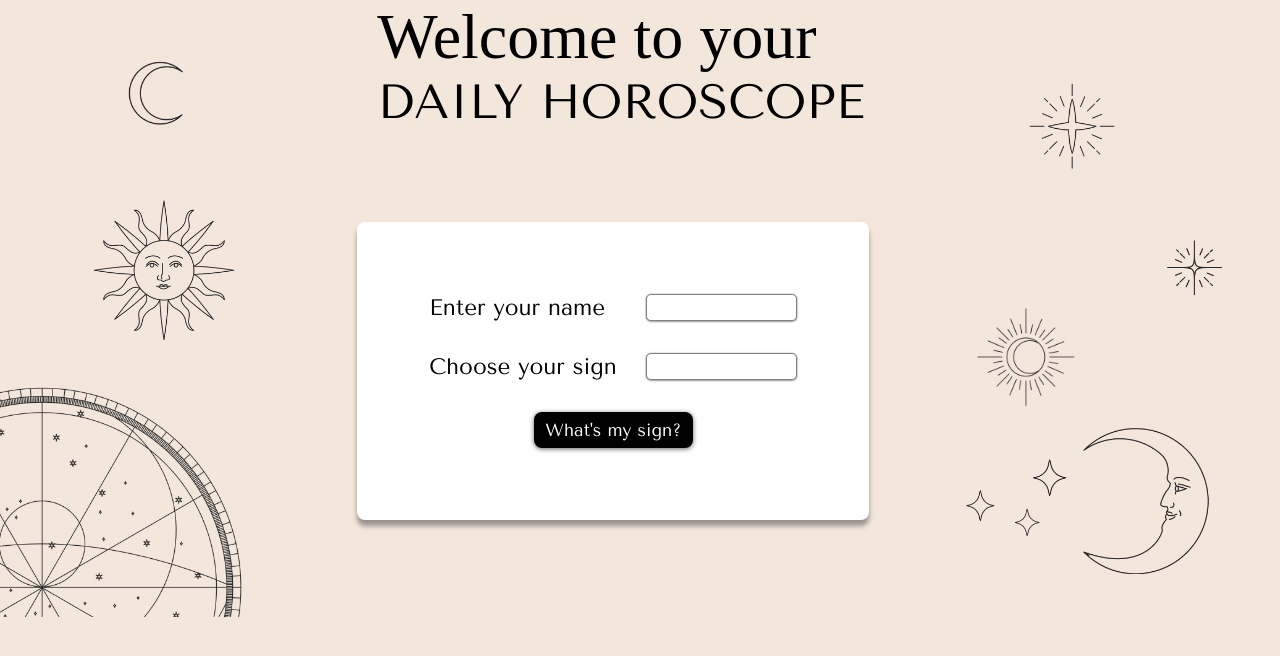
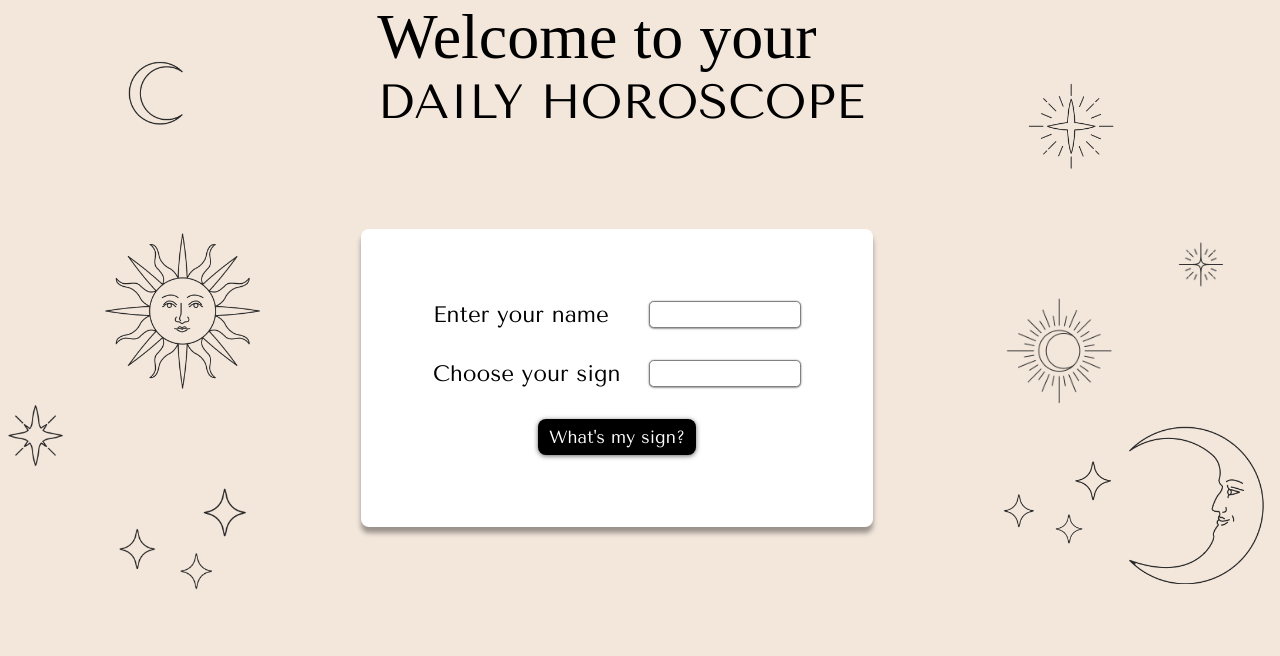
Before and after one commit to ReactFED22G-LMNJ/Horoskop, a React (Vite) app: page / in a window 1280 px wide. Shown: the top 656 px of the page. Built offline with nearby package versions, Linux system fonts and the light colour scheme; a web font is replaced by a local one.

Commit message:
responsiveness on form done, changed some names on header startpage

```diff
--- a/src/components/FormBox.tsx
+++ b/src/components/FormBox.tsx
@@ -1,23 +1,29 @@
 import styled from "styled-components";
-import Sun from '/assets/sun.png';
-import Circle from '/assets/circle-pattern.png';
+import BigMoon from '/assets/bigMoon.png';
 import MiniStar from '/assets/ministar.png';
 import MoonStar from '/assets/moonstar.png';
-import BigMoon from '/assets/bigMoon.png';
+import Sun from '/assets/sun.png';
 import ThreeStars from '/assets/threesmallstars.png';
+import MiddleStar from '/assets/middlestar.png';
 
 function FormBox() {
     return(
         <Container>
-            <LeftSmallContainer>
+            <LeftSmallContainer >
                 <ImageSun>
                     <SunPic src={Sun} alt="sun" />
                 </ImageSun>
 
-                <ImageCircle>
-                    <CirclePic src={Circle} alt="circle" />
-                </ImageCircle>
-            </LeftSmallContainer>
+                <ImageMiddleStar>
+                    <MiddleStarPic src={MiddleStar} alt="middlestar" />
+
+                </ImageMiddleStar>
+
+                <ImageThreeStarsLeft>
+                    <ThreeStarsPicLeft src={ThreeStars} alt="threestars" />
+                </ImageThreeStarsLeft>
+
+            </LeftSmallContainer >
 
             <FormContainer>
                 <Form>
@@ -50,44 +56,134 @@ function FormBox() {
                 </ImageBigMoonAndThreeStars>
             </RightSmallContainer>
         </Container>
+    );
+}
 
-    )
+const size = {
+    mobileS: '320px',
+    mobileM: '375px',
+    mobileL: '425px',
+    mobileXL: '524px',
+    mobileXXL: '592px',
+    tablet: '768px',
+    tabletXL: '809px',
+    laptop: '1024px',
+    laptopL: '1440px',
+    desktop: '2560px'
+}
 
-}
+export const device = {
+    mobileS: `(max-width: ${size.mobileS})`,
+    mobileM: `(max-width: ${size.mobileM})`,
+    mobileL: `(max-width: ${size.mobileL})`,
+    mobileXL: `(max-width: ${size.mobileXL})`,
+    mobileXXL: `(max-width: ${size.mobileXXL})`,
+    tablet: `(max-width: ${size.tablet})`,
+    tabletXL: `(max-width: ${size.tabletXL})`,
+    laptop: `(max-width: ${size.laptop})`,
+    laptopL: `(max-width: ${size.laptopL})`,
+    desktop: `(max-width: ${size.desktop})`,
+    desktopL: `(max-width: ${size.desktop})`
+};
 
 const Container = styled.div`
     display: flex;
     justify-content: center;
-    margin-top: 1rem;
+    margin-top: 3rem;
+
+    @media ${device.mobileXXL} {
+        margin-top: 1.5rem;
+    }
 `;
 
 const LeftSmallContainer = styled.div`
+    display: flex;
+    flex-direction: column;
+    justify-content: space-around;
+    width: 34%;
 
+    @media ${device.tabletXL} {
+        width: 52%;
+    }
+
+    @media ${device.mobileXXL} {
+        width: 75%;
+    }
+
+    @media ${device.mobileL} {
+        display: none;
+    }
 `;
 
 const ImageSun = styled.div`
     display: flex;
     justify-content: center;
-`;
 
-const ImageCircle = styled.div`
-    display: flex;
-    align-items: flex-start;
+    @media ${device.mobileXXL} {
+       justify-content: flex-end;
+       padding-right: 10%;
+    }
 `;
 
 const SunPic = styled.img`
     width: 45%;
+
+    @media ${device.tabletXL} {
+        width: 70%;
+    }
+
+    @media ${device.mobileXL} {
+        width: 50%;
+    }
 `;
 
-const CirclePic = styled.img`
-    padding-top: 2rem;
-    width: 80%;
+const ImageMiddleStar = styled.div`
+    display: flex;
+    align-items: flex-start;
+
+    @media ${device.tabletXL} {
+        justify-content: center;
+    }
+`;
+
+const MiddleStarPic = styled.img`
+    width: 20%;
+
+    @media ${device.tabletXL} {
+        width: 30%;
+    }
+
+    @media ${device.mobileXXL} {
+        width: 25%;
+    }
+`;
+
+const ImageThreeStarsLeft = styled.div`
+    display: flex;
+    justify-content: center;
+
+    @media ${device.mobileXXL} {
+       justify-content: flex-end;
+       padding-right: 10%;
+    }
+`;
+
+const ThreeStarsPicLeft = styled.img`
+    width: 40%;
 `;
 
 const RightSmallContainer = styled.div`
     display: flex;
     flex-direction: column;
     justify-content: center;
+
+    @media ${device.tabletXL} {
+        justify-content: space-evenly;
+    }
+
+    @media ${device.mobileL} {
+        display: none;
+    }
 `;
 
 const ImageMiniStar = styled.div`
@@ -96,37 +192,86 @@ const ImageMiniStar = styled.div`
 `;
 
 const MiniStarPic = styled.img`
-    width: 20%;
+    width: 15%;
     padding-right: 3rem;
+
+    @media ${device.tabletXL} {
+        width: 20%;
+    }
+
+    @media ${device.mobileXXL} {
+        width: 30%;
+    }
+
+    @media ${device.mobileXXL} {
+        width: 40%;
+    }
 `;
 
 const ImageMoonStar = styled.div`
     display: flex;
     justify-content: center;
+
+    @media ${device.tabletXL} {
+        padding-left: 10%;
+    }
+
+    @media ${device.tabletXL} {
+        padding-left: 0%;
+        justify-content: flex-start;
+    }
 `;
 
 const MoonStarPic = styled.img`
     width: 30%;
-    padding-right: 8rem;
+    padding-right: 8%;
+
+    @media ${device.tabletXL} {
+        width: 40%;
+    }
+
+    @media ${device.mobileXXL} {
+        width: 50%;
+    }
 `;
 
 const ImageBigMoonAndThreeStars = styled.div`
     display: flex;
-    justify-content: center;
+    justify-content: flex-end;
     align-items: center;
+
+    @media ${device.mobileXXL} {
+        justify-content: flex-start;
+        padding-left: 12%;
+    }
 `;
 
 const BigMoonPic = styled.img`
     width: 40%;
+
+    @media ${device.mobileXXL} {
+        width: 55%;
+    }
+
+    @media ${device.mobileXL} {
+        display: none;
+    }
 `;
 
 const ThreeStarsPic = styled.img`
     width: 30%;
     height: 60%;
+
+    @media ${device.mobileXXL} {
+        height: 45%;
+    }
+
+    @media ${device.mobileXL} {
+        height: 100%;
+    }
 `;
 
 const FormContainer = styled.div`
-    padding: 2rem;
     display: flex;
     align-items: center;
 `;
@@ -144,6 +289,18 @@ const Form = styled.div`
     border-radius: 0.5rem;
     padding: 4.5rem;
     gap: 2rem;
+
+    @media ${device.tabletXL} {
+        padding-right: 2rem;
+        padding-left: 2rem;
+    }
+
+    @media ${device.mobileXXL} {
+        font-size: 1.2rem;
+        padding: 3rem;
+        padding-right: 1rem;
+        padding-left: 1rem;
+    }
 `;
 
 const Input = styled.input`
@@ -154,17 +311,34 @@ const Input = styled.input`
     box-shadow: 0px 0.5px 1px 0px rgba(0,0,0,0.61);
     -webkit-box-shadow: 0px 0.5px 2px 0px rgba(0,0,0,0.61);
     -moz-box-shadow: 0px 0.5px 2px 0px rgba(0,0,0,0.61);
+
+    @media ${device.tabletXL} {
+        padding: 0.4rem;
+    }
 `;
 
 const EnterYourNameInput = styled.div`
     display: flex;
     justify-content: space-between;
     min-width: 23rem;
+
+    @media ${device.tabletXL} {
+      flex-direction: column;
+      align-items: center;
+      gap: 1rem;
+      min-width: 15rem;
+    }
 `;
 
 const ChooseYourSignInput = styled.div`
     display: flex;
     justify-content: space-between;
+
+    @media ${device.tabletXL} {
+      flex-direction: column;
+      align-items: center;
+      gap: 1rem;
+    }
 `;
 
 const ButtonDiv = styled.div`
@@ -186,6 +360,10 @@ const Btn = styled.button`
     -webkit-box-shadow: 0px 1px 5px 0px rgba(0,0,0,0.61);
     -moz-box-shadow: 0px 1px 5px 0px rgba(0,0,0,0.61);
     cursor: pointer;
+
+    @media ${device.mobileXXL} {
+        font-size: 1rem;
+    }
 `;
 
 
--- a/src/components/HeaderStartPage.tsx
+++ b/src/components/HeaderStartPage.tsx
@@ -24,7 +24,7 @@ const size = {
     mobileM: '375px',
     mobileL: '425px',
     mobileXL: '524px',
-    mobileXtraXL: '592px',
+    mobileXXL: '592px',
     tablet: '768px',
     tabletXL: '809px',
     laptop: '1024px',
@@ -37,7 +37,7 @@ export const device = {
     mobileM: `(max-width: ${size.mobileM})`,
     mobileL: `(max-width: ${size.mobileL})`,
     mobileXL: `(max-width: ${size.mobileXL})`,
-    mobileXtraXL: `(max-width: ${size.mobileXtraXL})`,
+    mobileXXL: `(max-width: ${size.mobileXXL})`,
     tablet: `(max-width: ${size.tablet})`,
     tabletXL: `(max-width: ${size.tabletXL})`,
     laptop: `(max-width: ${size.laptop})`,
@@ -51,7 +51,7 @@ const Wrapper = styled.header`
     display: flex;
     justify-content: space-evenly;
 
-    @media ${device.mobileXtraXL} {
+    @media ${device.mobileXXL} {
        margin-top: 2rem;
        gap: 5%;
     }
@@ -65,7 +65,7 @@ const ImageMoon = styled.div`
     display: flex;
     align-items: center;
 
-    @media ${device.mobileXtraXL} {
+    @media ${device.mobileXXL} {
        margin-top: 1rem;
        align-items: flex-start;
        justify-content: flex-end;
@@ -77,12 +77,12 @@ const ImageStar = styled.div`
     justify-content: center;
     align-items: flex-end;
 
-    @media ${device.mobileXtraXL} {
+    @media ${device.mobileXXL} {
        align-items: center;
        justify-content: flex-start;
     }
 
-    @media ${device.mobileXtraXL} {
+    @media ${device.mobileXXL} {
        justify-content: flex-start;
     }
 `;
@@ -90,7 +90,7 @@ const ImageStar = styled.div`
 const MoonPic = styled.img`
     height: 50%;
 
-    @media ${device.mobileXtraXL} {
+    @media ${device.mobileXXL} {
        height: 40%;
     }
 
@@ -102,7 +102,7 @@ const MoonPic = styled.img`
 const StarPic = styled.img`
     height: 55%;
 
-    @media ${device.mobileXtraXL} {
+    @media ${device.mobileXXL} {
        height: 45%;
     }
 
@@ -126,7 +126,7 @@ const Title1 = styled.h1`
        font-size: 3.6rem;
     }
 
-    @media ${device.mobileXtraXL} {
+    @media ${device.mobileXXL} {
        font-size: 2.8rem;
     }
 
@@ -153,7 +153,7 @@ const Title2 = styled.h1`
        font-size: 2.3rem;
     }
 
-    @media ${device.mobileXtraXL} {
+    @media ${device.mobileXXL} {
        font-size: 2rem;
     }
 
```
Also changed, not shown: public/assets/middlestar.png (added).
